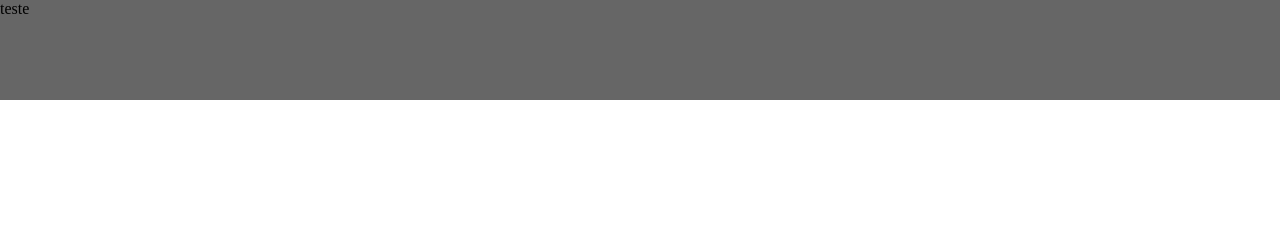
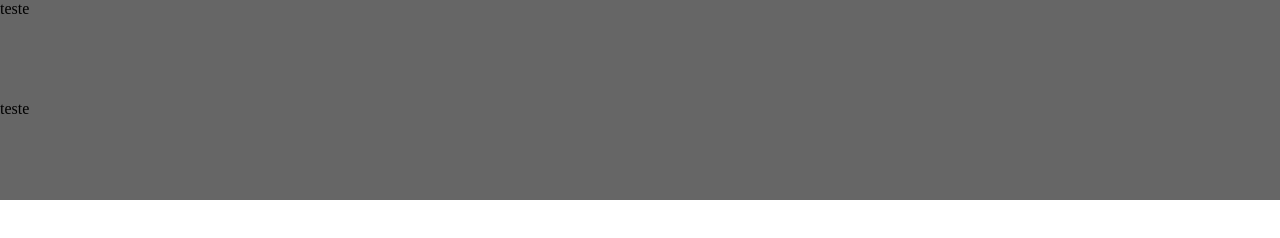
Before and after one commit to rmneves92/portfolio, a plain HTML site: page index.html in a window 1280 px wide. Drawn offline with Linux system fonts and the light colour scheme.

Commit message:
alteracoes no index.html

```diff
--- a/index.html
+++ b/index.html
@@ -7,5 +7,6 @@
     </head>
     <body>
         <div class="header">teste</div>
+        <div class="header">teste</div>
     </body>
 </html>
```
